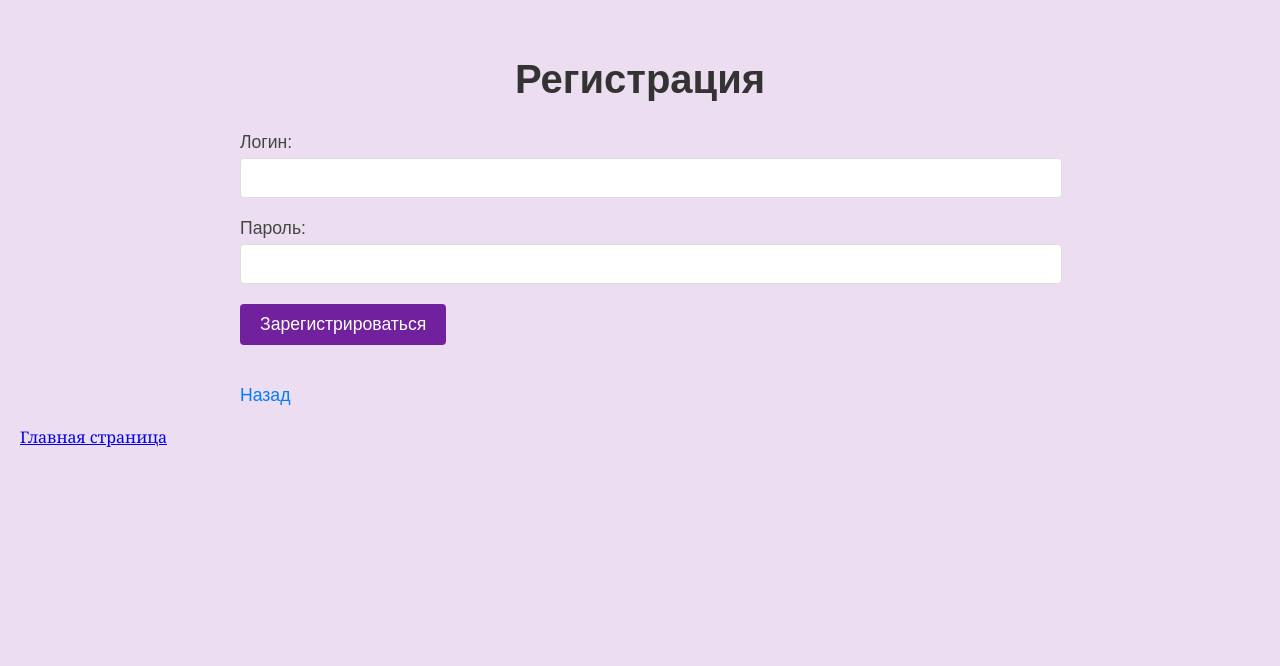
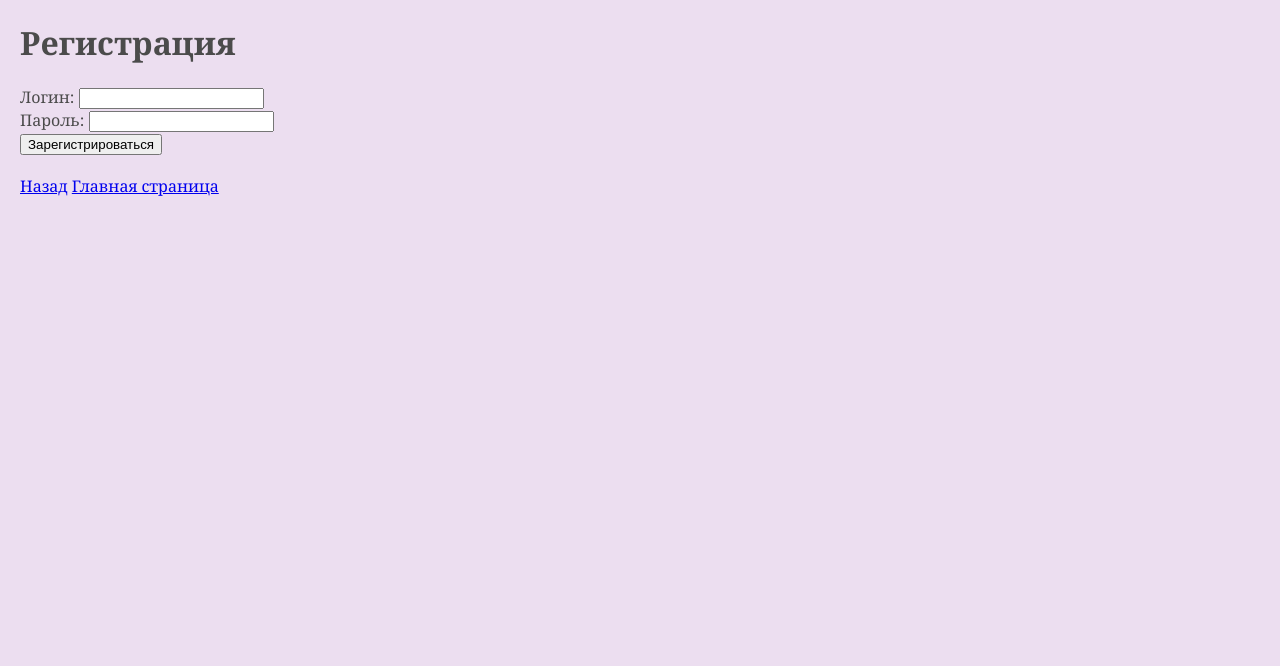
Before and after one commit to yngmzleen/weblabs2, a Flask app: page /lab5/register in a window 1280 px wide. Shown: the part 59-725 px from the top of the page. Run offline with Flask 3, Linux system fonts and the light colour scheme; some libraries are stand-ins or nearby versions.

Commit message:
отмена правок стилей

```diff
--- a/templates/lab5/register.html
+++ b/templates/lab5/register.html
@@ -3,23 +3,24 @@
 {% block lab %}Лабораторная работа 5{% endblock %}
 
 {% block main %}
-    <div class="article-container">
-        <h1 class="page-title">Регистрация</h1>
-        <form action="/lab5/register" method="post" class="registration-form">
-            <div class="form-group">
-                <label for="login">Логин:</label>
-                <input type="text" id="login" name="login" class="form-control">
+        <h1>Регистрация</h1>
+        <form action="/lab5/register" method="post">
+            <div>
+                <label>
+                    Логин: <input type="text" name="login">
+                </label>
             </div>
 
-            <div class="form-group">
-                <label for="password">Пароль:</label>
-                <input type="password" id="password" name="password" class="form-control">
+            <div>
+                <label>
+                    Пароль: <input type="password" name="password">
+                </label>
             </div>
-            <button type="submit" class="btn btn-primary">Зарегистрироваться</button>
+            <button type="submit">Зарегистрироваться</button>
         </form>
         <div class="error">
             {{ error }}
         </div>
-        <a href="/lab5/" class="back-link">Назад</a>
+        <a href="/lab5/">Назад</a>
     </div>
 {% endblock %}
```
